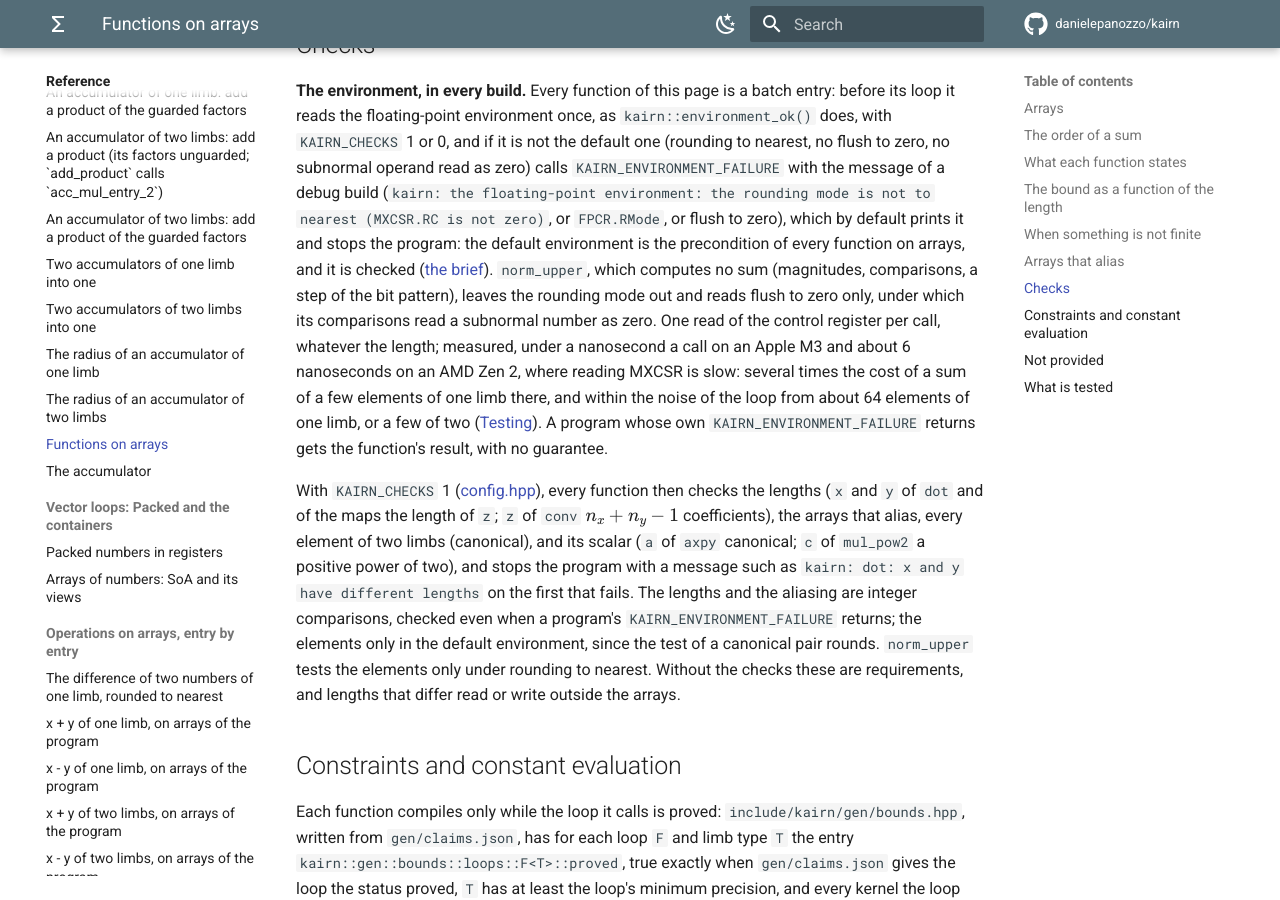
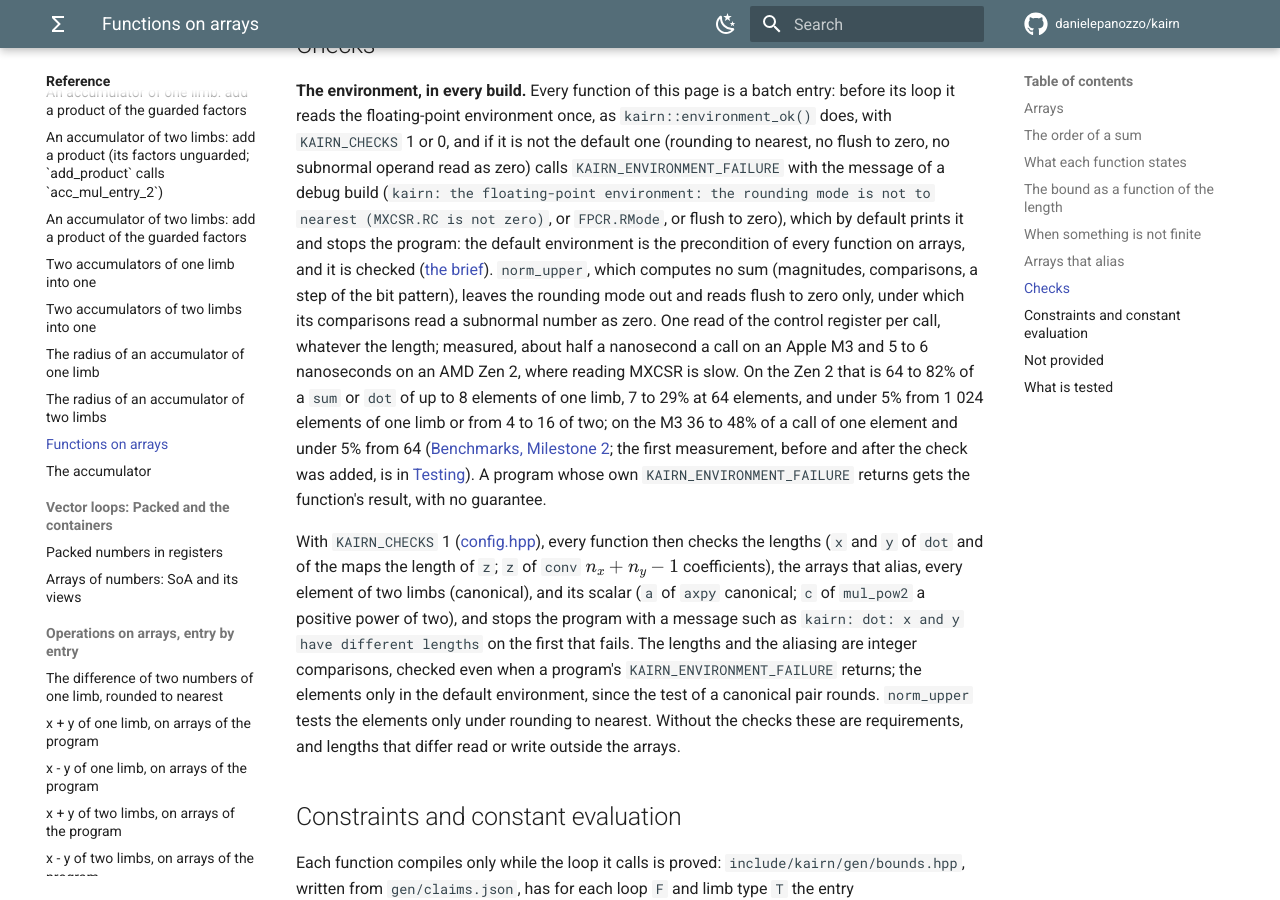
Before and after one commit to danielepanozzo/kairn, an MkDocs documentation site: the page built from docs/reference/batch.md, in a window 1280 px wide and 900 px high, scrolled down 5427 px. Built offline with MkDocs 1.6.1 and Material for MkDocs 9.7.7, drawn with Linux system fonts in a browser that asks for light colours; comment, search, counter and statistics services are not loaded.

Commit message:
Docs: the cost of the check at entry as the benchmarks measured it
The reference page of the functions on arrays, What holds today, Testing and the
Concepts page of the environment said that the check is within the noise of the
loop from about 64 elements of one limb. Measured on the Zen 2 it is 7 to 29% of
a call there (5 to 19% in the first table of Testing itself) and under 5% from
1 024 elements.

Co-Authored-By: Claude Fable 5.2 <noreply@anthropic.com>
Claude-Session: https://claude.ai/code/session_01ULwCxzT6Dhw9xUiTw8mJz1

```diff
--- a/docs/reference/batch.md
+++ b/docs/reference/batch.md
@@ -244,11 +244,14 @@ the default environment is the precondition of every function on arrays, and it
 ([the brief](../developer/design/brief.md#floating-point-environment-non-negotiable)). `norm_upper`,
 which computes no sum (magnitudes, comparisons, a step of the bit pattern), leaves the rounding mode
 out and reads flush to zero only, under which its comparisons read a subnormal number as zero. One
-read of the control register per call, whatever the length; measured, under a nanosecond a call on
-an Apple M3 and about 6 nanoseconds on an AMD Zen 2, where reading MXCSR is slow: several times the
-cost of a sum of a few elements of one limb there, and within the noise of the loop from about 64
-elements of one limb, or a few of two
-([Testing](../developer/testing.md#the-checks-of-a-debug-build)). A program whose own
+read of the control register per call, whatever the length; measured, about half a nanosecond a call
+on an Apple M3 and 5 to 6 nanoseconds on an AMD Zen 2, where reading MXCSR is slow. On the Zen 2 that
+is 64 to 82% of a `sum` or `dot` of up to 8 elements of one limb, 7 to 29% at 64 elements, and under
+5% from 1 024 elements of one limb or from 4 to 16 of two; on the M3 36 to 48% of a call of one
+element and under 5% from 64
+([Benchmarks, Milestone 2](../developer/results/bench-milestone2.md#14-short-arrays-and-the-check-at-entry);
+the first measurement, before and after the check was added, is in
+[Testing](../developer/testing.md#the-checks-of-a-debug-build)). A program whose own
 `KAIRN_ENVIRONMENT_FAILURE` returns gets the function's result, with no guarantee.
 
 With `KAIRN_CHECKS` 1 ([config.hpp](https://github.com/danielepanozzo/kairn/blob/main/include/kairn/config.hpp)),
```
Also changed, not shown: docs/concepts/environment.md (+1 -1 lines), docs/developer/testing.md (+9 -2 lines), docs/getting-started/guarantees.md (+6 -4 lines).
